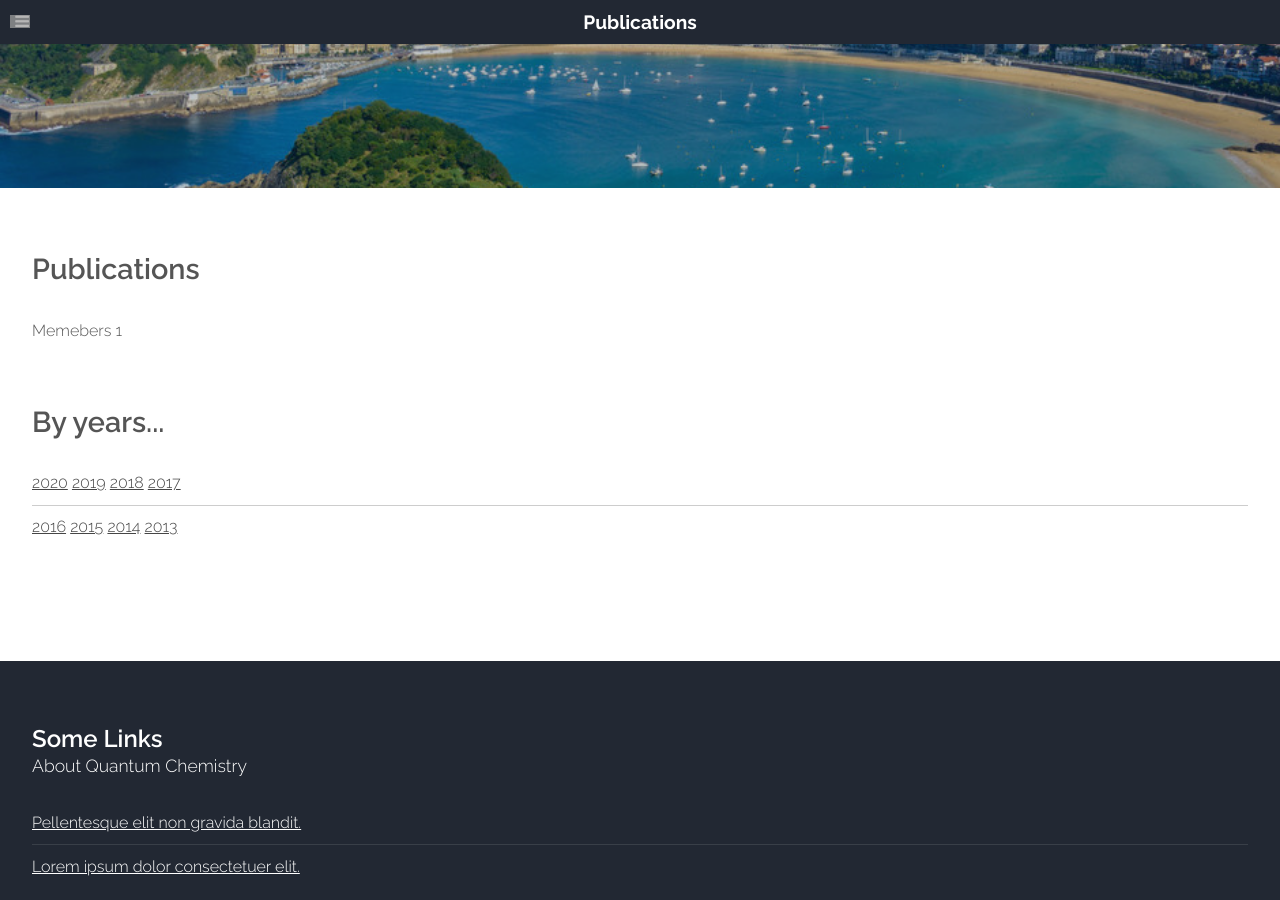
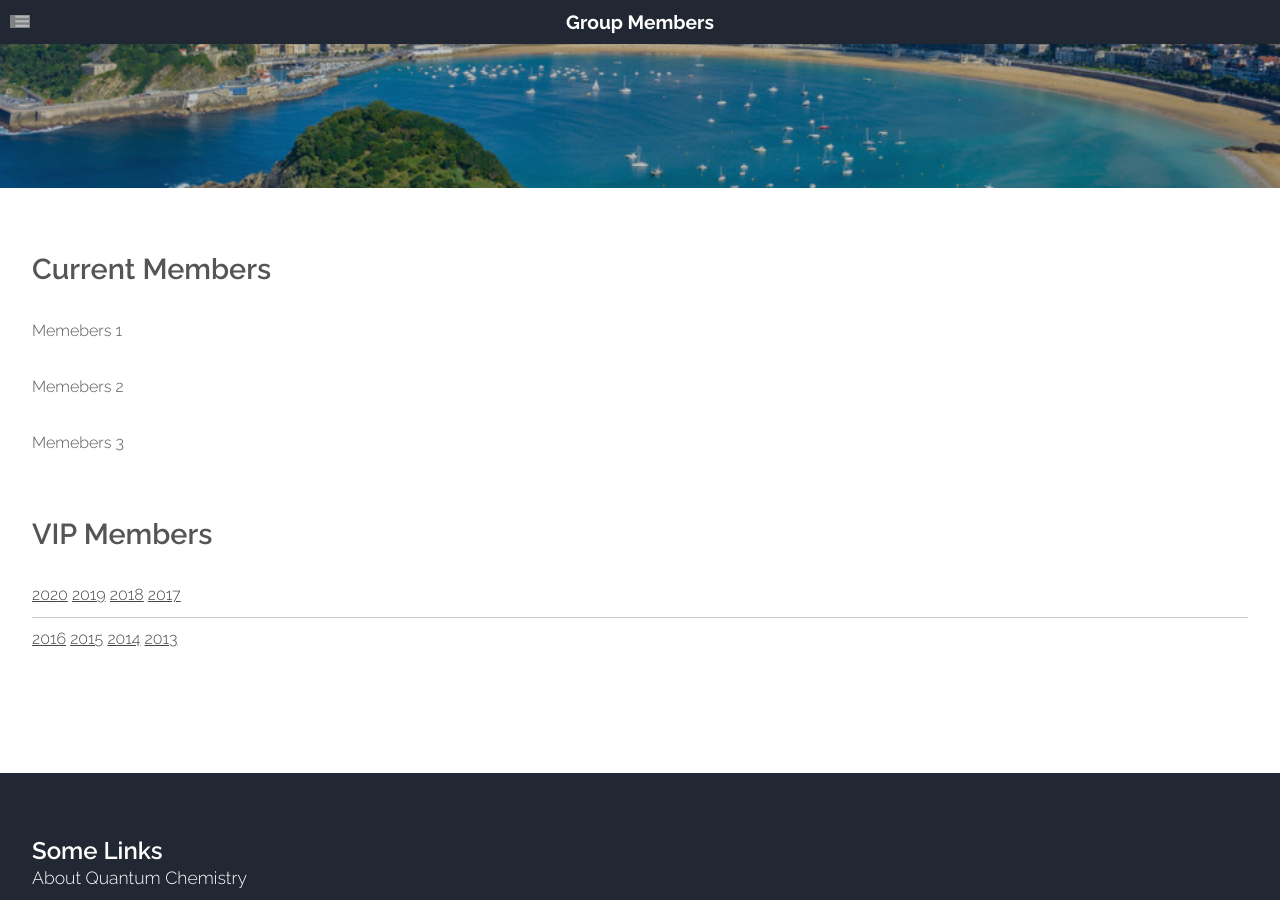
Before and after one commit to old-jekyll-templates/Horizons-Jekyll-Theme, a Jekyll site: the page built from members.html, in a window 1280 px wide and 900 px high. Built offline with Jekyll 4.4.1, drawn with Linux system fonts in a browser that asks for light colours; grey boxes are pictures that could not be loaded.

Commit message:
Update members.html

```diff
--- a/members.html
+++ b/members.html
@@ -1,5 +1,5 @@
 ---
-title: Publications
+title: Group Members
 layout: main
 ---
 
@@ -38,7 +38,7 @@ layout: main
 					</section> -->
 					<section>
 						<header class="major">
-							<h2>By years...</h2>
+							<h2>VIP Members</h2>
 						</header>
 						<ul class="default">
 							<li><a href="#">2020</a> <a href="#">2019</a> <a href="#">2018</a> <a href="#">2017</a></li>
@@ -51,9 +51,11 @@ layout: main
 				<div id="content" class="8u skel-cell-important">
 					<section>
 						<header class="major">
-							<h2>Publications</h2>
-              </header>
-              <p>Memebers 1</p>
+		 			          <h2>Current Members</h2>
+                                                </header>
+                                                <p>Memebers 1</p>
+						<p>Memebers 2</p>
+						<p>Memebers 3</p>
 					</section>
 				</div>
 
```
